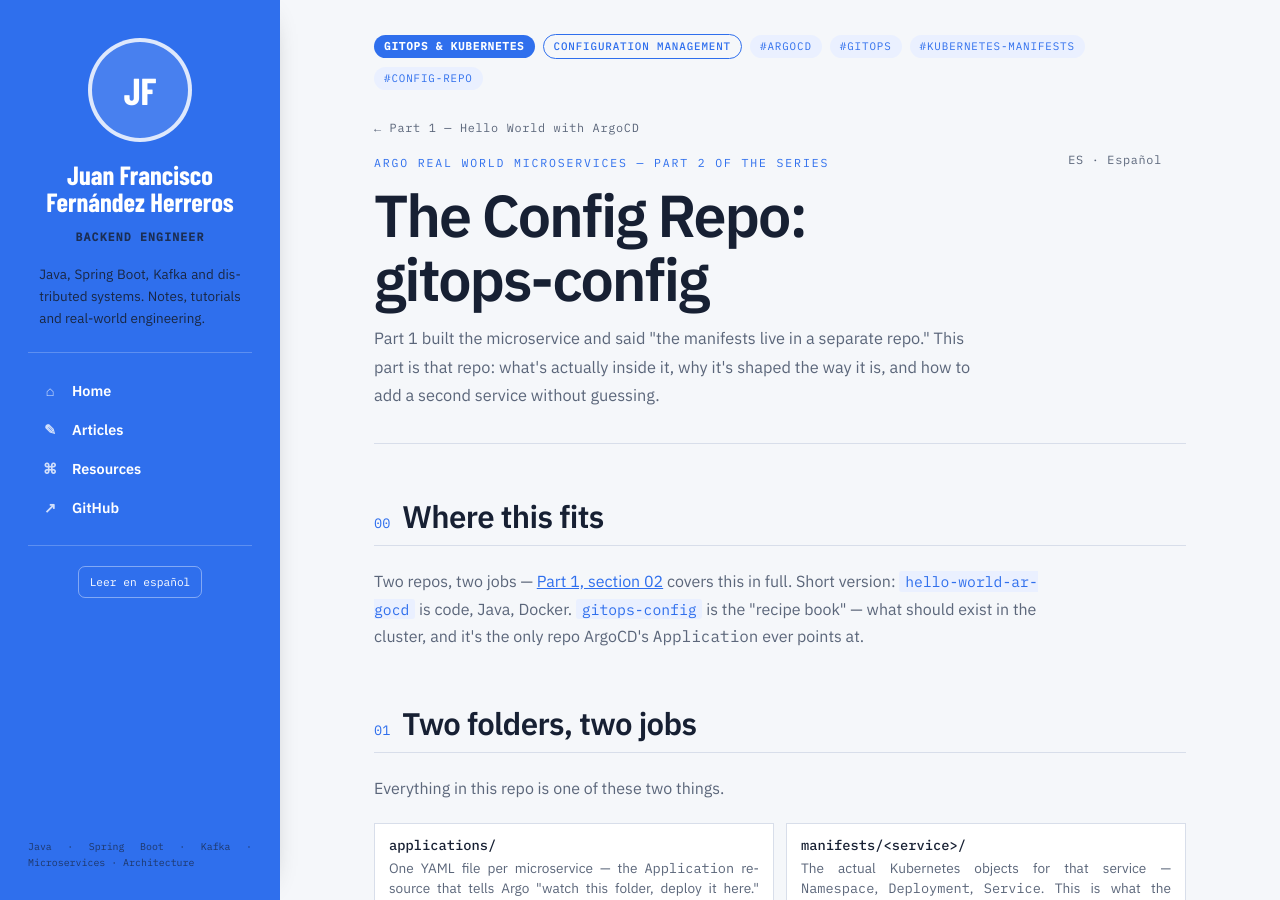
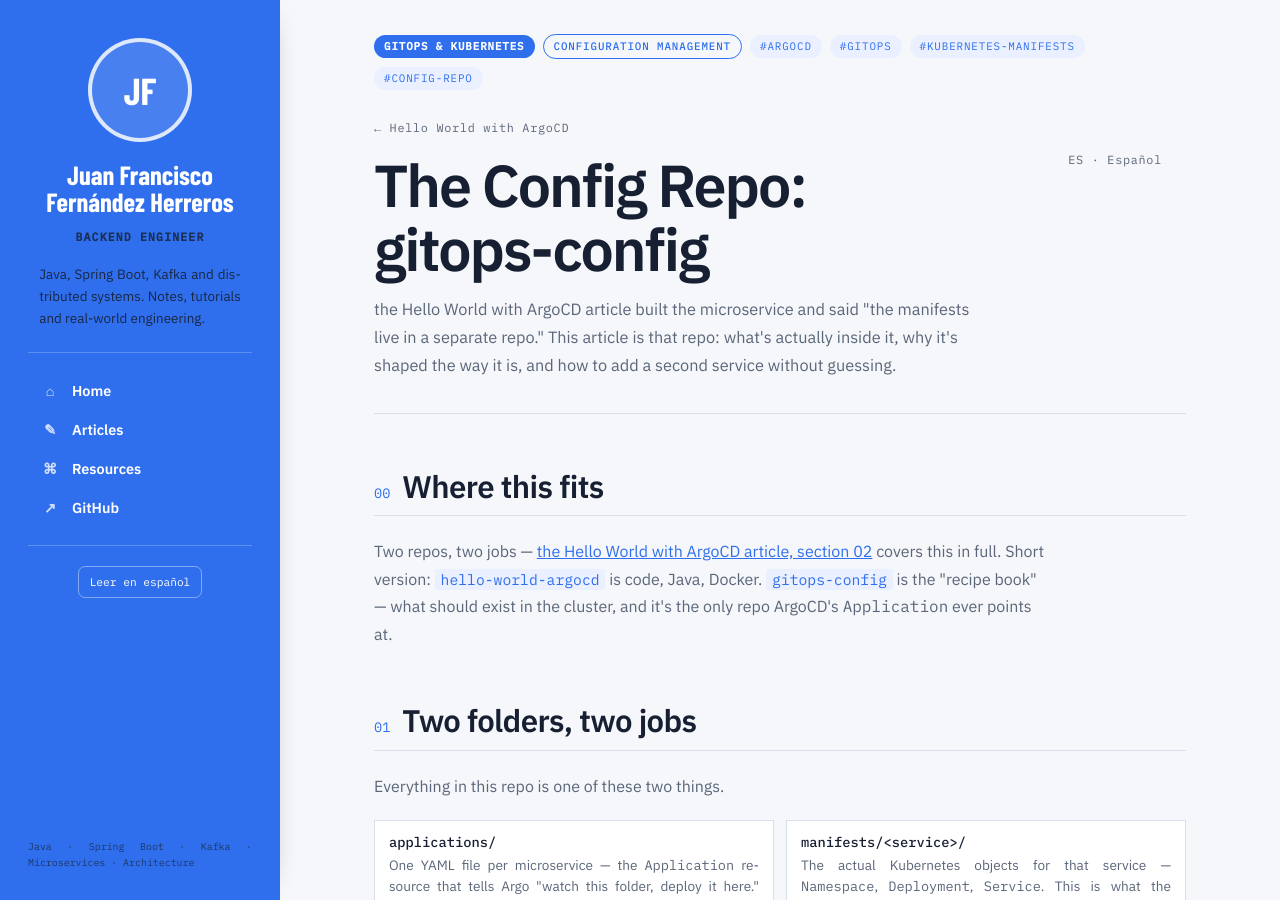
Before and after one commit to juanfranciscofernandezherreros/juanfranciscofernandezherreros.github.io, a Jekyll site: the page built from _posts/2026-08-23-part-2-gitops-config.html, in a window 1280 px wide and 900 px high. Built offline with Jekyll 4.4.1, drawn with Linux system fonts in a browser that asks for light colours; some of the changed text lies outside the part shown.

Commit message:
Remove Argo course references from article

```diff
--- a/_posts/2026-08-23-part-2-gitops-config.html
+++ b/_posts/2026-08-23-part-2-gitops-config.html
@@ -2,15 +2,13 @@
 layout: "article"
 title: "The Config Repo"
 description: "A tour of gitops-config: the repo ArgoCD actually watches. What lives in manifests/ vs applications/, reading the Application resource line by line, and how to add a second service."
-og_title: "The Config Repo — Argo Real World Microservices"
+og_title: "The Config Repo"
 og_description: "A tour of gitops-config: the repo ArgoCD actually watches. What lives in manifests/ vs applications/, reading the Application resource line by line, and how to add a second service."
-twitter_title: "The Config Repo — Argo Real World Microservices"
+twitter_title: "The Config Repo"
 twitter_description: "A tour of gitops-config: what ArgoCD actually watches, and how to add a second service."
 permalink: "/argo-real-world-microservices/part-2/gitops-config/"
 lang: "en"
 lang_url: "/argo-real-world-microservices/part-2/gitops-config/es/"
-series: "Argo Real World Microservices"
-part: 2
 categories: ["GitOps & Kubernetes"]
 subcategories: ["Configuration Management"]
 tags: ["argocd","gitops","kubernetes-manifests","config-repo"]
@@ -153,16 +151,15 @@ reading_minutes: 4
 <div class="sheet">
 
   <div class="titleblock">
-    <p class="back-link"><a href="../../part-1/hello-world-argocd/">← Part 1 — Hello World with ArgoCD</a></p>
+    <p class="back-link"><a href="../../part-1/hello-world-argocd/">← Hello World with ArgoCD</a></p>
     <p class="lang-switch"><a href="es/">ES · Español</a></p>
-    <p class="eyebrow">Argo Real World Microservices — Part 2 of the series</p>
     <h1>The Config Repo: gitops-config</h1>
-    <p class="lede">Part 1 built the microservice and said "the manifests live in a separate repo." This part is that repo: what's actually inside it, why it's shaped the way it is, and how to add a second service without guessing.</p>
+    <p class="lede">the Hello World with ArgoCD article built the microservice and said "the manifests live in a separate repo." This article is that repo: what's actually inside it, why it's shaped the way it is, and how to add a second service without guessing.</p>
   </div>
 
   <section id="recap">
     <div class="section-head"><span class="num">00</span><h2>Where this fits</h2></div>
-    <p class="muted">Two repos, two jobs — <a href="../../part-1/hello-world-argocd/">Part 1, section 02</a> covers this in full. Short version: <span class="inline-file">hello-world-argocd</span> is code, Java, Docker. <span class="inline-file">gitops-config</span> is the "recipe book" — what should exist in the cluster, and it's the only repo ArgoCD's <code class="mono">Application</code> ever points at.</p>
+    <p class="muted">Two repos, two jobs — <a href="../../part-1/hello-world-argocd/">the Hello World with ArgoCD article, section 02</a> covers this in full. Short version: <span class="inline-file">hello-world-argocd</span> is code, Java, Docker. <span class="inline-file">gitops-config</span> is the "recipe book" — what should exist in the cluster, and it's the only repo ArgoCD's <code class="mono">Application</code> ever points at.</p>
   </section>
 
   <section id="folders">
@@ -207,7 +204,7 @@ reading_minutes: 4
       <div class="term"><dt>metadata.namespace</dt><dd><code class="mono">argocd</code> — this object itself lives where Argo lives, not where the app runs. That's a different <code class="mono">namespace</code>, three lines down.</dd></div>
       <div class="term"><dt>source.repoURL + path</dt><dd>This repo, folder <span class="inline-file">manifests/hello-world</span> — the two folders from section 01, pointing at each other.</dd></div>
       <div class="term"><dt>destination.namespace</dt><dd><code class="mono">hello-world</code> — where the <em>app's</em> pods actually run. Created automatically because of <code class="mono">CreateNamespace=true</code> below.</dd></div>
-      <div class="term"><dt>syncPolicy.automated</dt><dd><code class="mono">prune</code> and <code class="mono">selfHeal</code> — explained in full in <a href="../../part-1/hello-world-argocd/#bucle">Part 1, section 03</a>. Without this block, syncing would need a manual <code class="mono">argocd app sync</code> every time.</dd></div>
+      <div class="term"><dt>syncPolicy.automated</dt><dd><code class="mono">prune</code> and <code class="mono">selfHeal</code> — explained in full in <a href="../../part-1/hello-world-argocd/#bucle">the Hello World with ArgoCD article, section 03</a>. Without this block, syncing would need a manual <code class="mono">argocd app sync</code> every time.</dd></div>
     </dl>
   </section>
 
@@ -228,7 +225,7 @@ reading_minutes: 4
       <div class="arch-box arch-full">
         <span class="tag">deployment.yaml</span>
         <h3>Deployment</h3>
-        <p>The one worth reading closely: <code class="mono">image: hello-world:local</code> with <code class="mono">imagePullPolicy: Never</code> — there's no registry in this base (see Part 1, section 08), so the image has to already be sitting on the node via <code class="mono">kind load</code>, and Kubernetes must never try to pull it. It also carries the <code class="mono">readinessProbe</code>/<code class="mono">livenessProbe</code> hitting <span class="inline-file">/actuator/health/*</span> — the thing that makes the ArgoCD UI show <strong>Healthy</strong> instead of just <strong>Synced</strong>.</p>
+        <p>The one worth reading closely: <code class="mono">image: hello-world:local</code> with <code class="mono">imagePullPolicy: Never</code> — there's no registry in this base (see the Hello World with ArgoCD article, section 08), so the image has to already be sitting on the node via <code class="mono">kind load</code>, and Kubernetes must never try to pull it. It also carries the <code class="mono">readinessProbe</code>/<code class="mono">livenessProbe</code> hitting <span class="inline-file">/actuator/health/*</span> — the thing that makes the ArgoCD UI show <strong>Healthy</strong> instead of just <strong>Synced</strong>.</p>
       </div>
     </div>
   </section>
```
